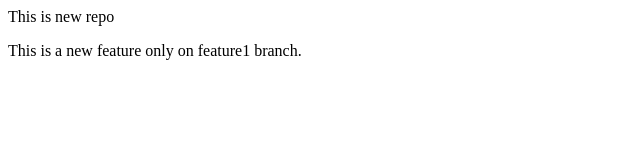
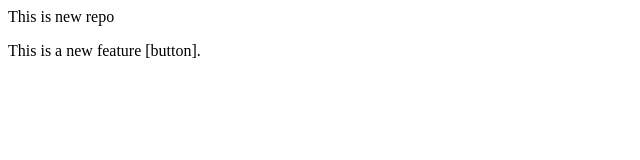
Before and after one commit to Prakashnepal/localrepo, a plain HTML site: page index.html in a window 1280 px wide. Shown: the full height of the page, 0-640 px from the left. Drawn offline with Linux system fonts and the light colour scheme.

Commit message:
Add button

```diff
--- a/index.html
+++ b/index.html
@@ -1,4 +1,4 @@
 <p>This is new repo</p>
 
 
-<p>This is a new feature only on feature1 branch.</p>
+<p>This is a new feature [button].</p>
```
